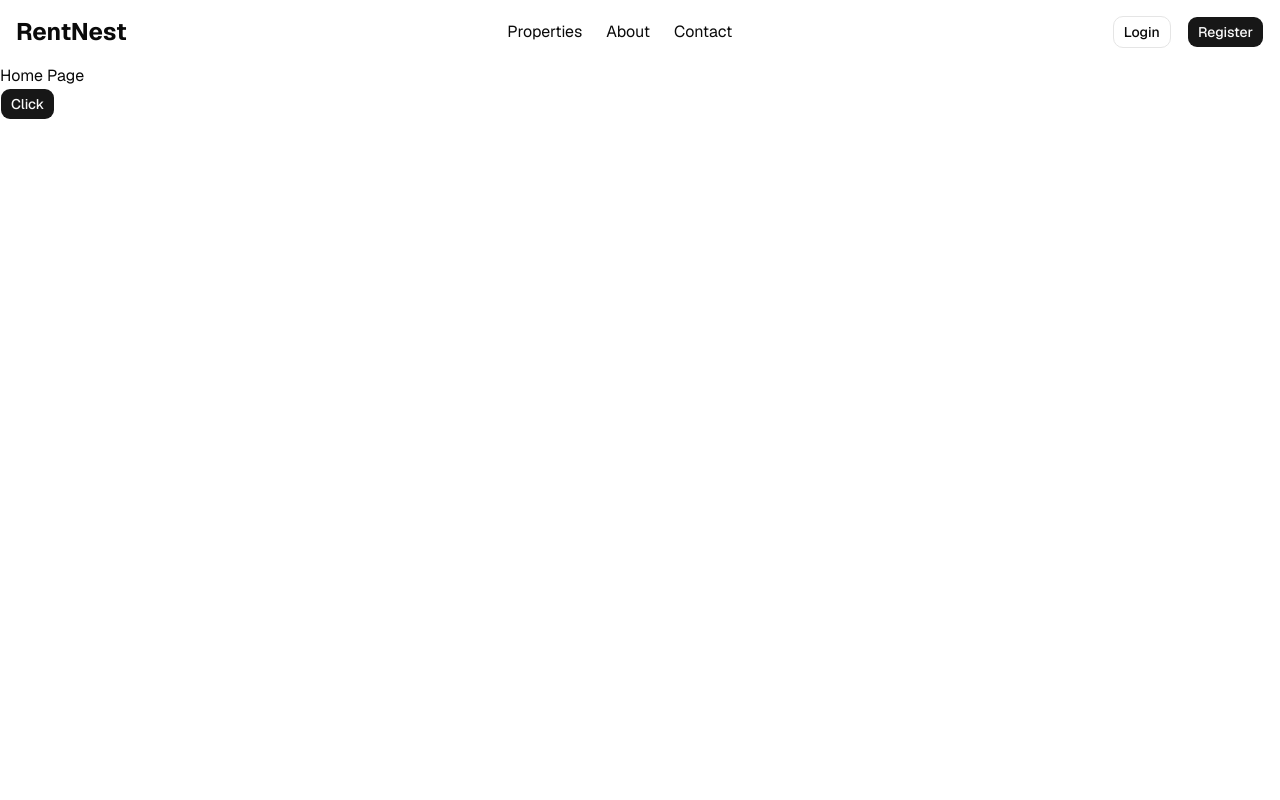
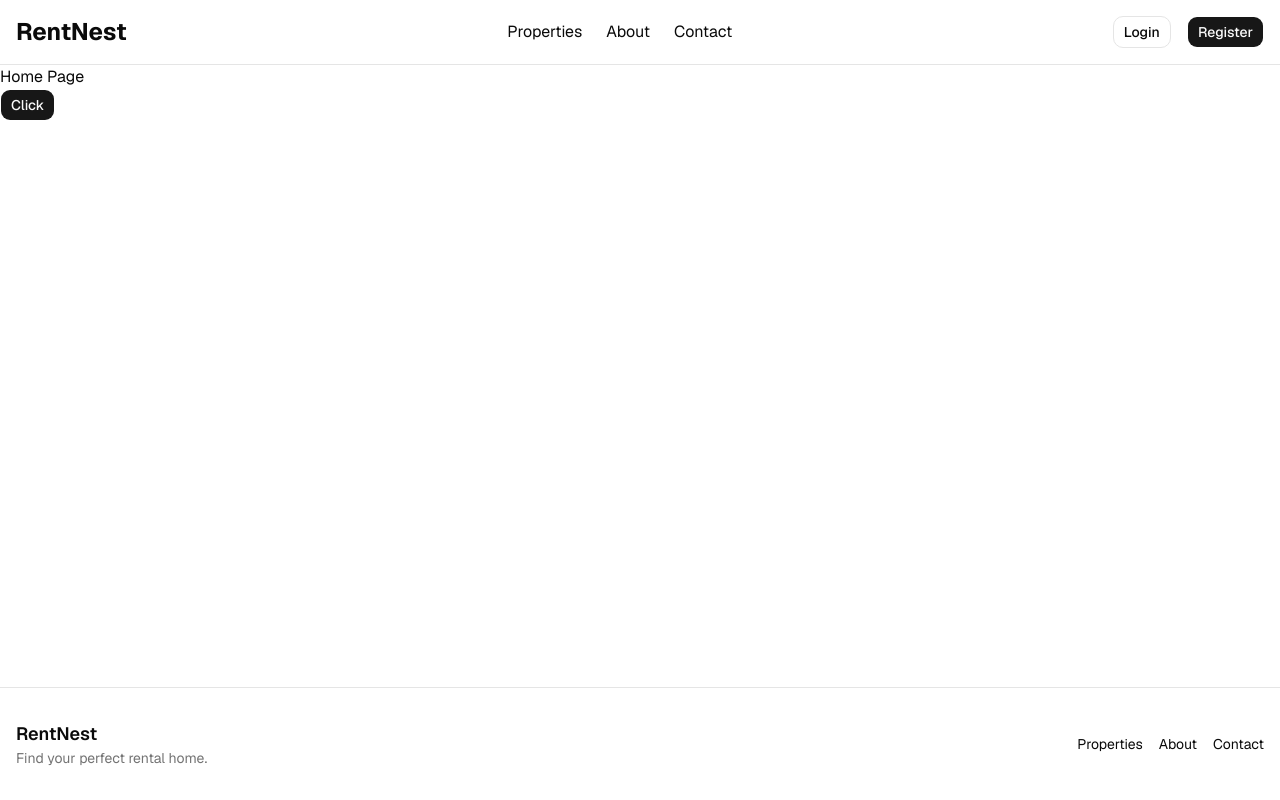
Before and after one commit to thedev-mohammadali/rent-nest-frontend, a Next.js app: page / in a window 1280 px wide. Built offline with nearby package versions, Linux system fonts and the light colour scheme.

Commit message:
feat: add public footer layout

```diff
--- a/src/app/(public)/layout.tsx
+++ b/src/app/(public)/layout.tsx
@@ -1,13 +1,16 @@
+import Footer from "@/components/layout/footer";
 import Navbar from "@/components/layout/nvabar";
 import { ReactNode } from "react";
 
 const PublicLayout = ({ children }: { children: ReactNode }) => {
   return (
-    <>
+    <div className="flex min-h-screen flex-col">
       <Navbar />
 
-      <main>{children}</main>
-    </>
+      <main className="flex-1">{children}</main>
+
+      <Footer />
+    </div>
   );
 };
 
--- /dev/null
+++ b/src/components/layout/footer.tsx
@@ -0,0 +1,27 @@
+import Link from "next/link";
+
+const Footer = () => {
+  return (
+    <footer className="border-t">
+      <div className="container mx-auto flex flex-col gap-4 px-4 py-8 md:flex-row md:items-center md:justify-between">
+        <div>
+          <h2 className="text-lg font-semibold">RentNest</h2>
+
+          <p className="text-muted-foreground text-sm">
+            Find your perfect rental home.
+          </p>
+        </div>
+
+        <nav className="flex gap-4 text-sm">
+          <Link href="/properties">Properties</Link>
+
+          <Link href="/about">About</Link>
+
+          <Link href="/contact">Contact</Link>
+        </nav>
+      </div>
+    </footer>
+  );
+};
+
+export default Footer;
--- a/src/components/layout/mobile-nav.tsx
+++ b/src/components/layout/mobile-nav.tsx
@@ -42,10 +42,12 @@ const MobileNav = () => {
 
         <SheetFooter>
           <div className="flex items-center gap-2 p-6">
-            <Button variant={"outline"} className="w-1/2">
-              Login
+            <Button variant={"outline"} className="w-1/2" asChild>
+              <Link href="/login">Login</Link>
             </Button>
-            <Button className="w-1/2">Register</Button>
+            <Button className="w-1/2" asChild>
+              <Link href="/register">Login</Link>
+            </Button>
           </div>
         </SheetFooter>
       </SheetContent>
--- a/src/components/layout/nvabar.tsx
+++ b/src/components/layout/nvabar.tsx
@@ -4,7 +4,7 @@ import Link from "next/link";
 
 const Navbar = () => {
   return (
-    <header>
+    <header className="border-b">
       <div className="container mx-auto flex h-16 items-center justify-between px-4">
         <Link href="/" className="text-2xl font-bold">
           RentNest
@@ -17,8 +17,12 @@ const Navbar = () => {
         </nav>
 
         <div className="hidden gap-4 md:flex">
-          <Button variant={"outline"}>Login</Button>
-          <Button>Register</Button>
+          <Button asChild variant={"outline"}>
+            <Link href="/login">Login</Link>
+          </Button>
+          <Button asChild>
+            <Link href="/login">Register</Link>
+          </Button>
         </div>
 
         <div className="md:hidden">
```
